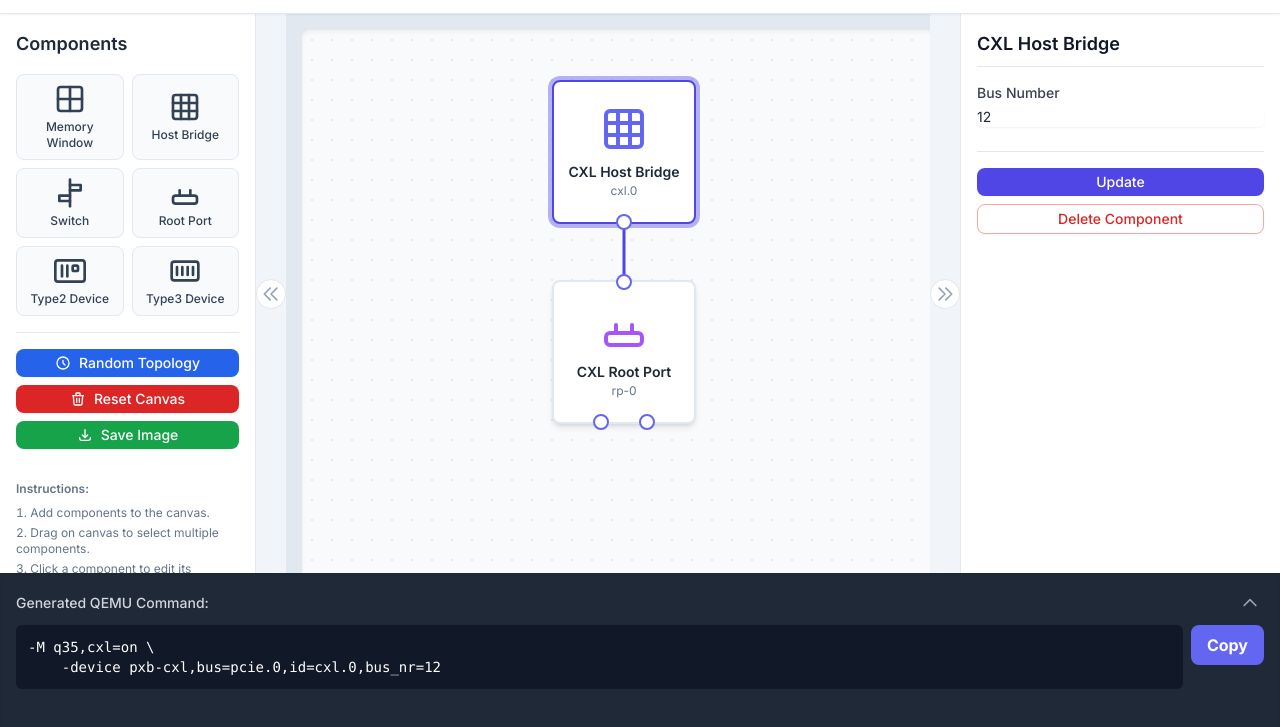
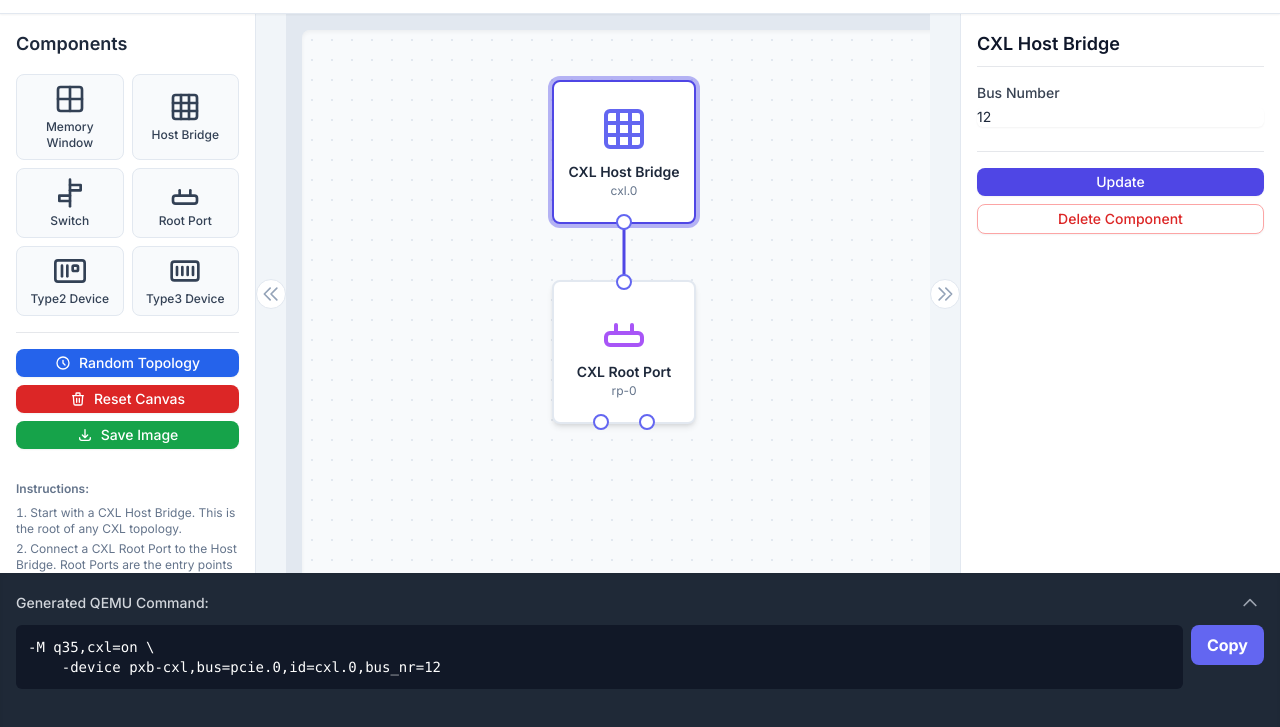
Before and after one commit to davidlohr/cxl-canvas, a plain HTML site: page index.html in a window 1280 px wide. Shown: the part 67-794 px from the top of the page. Drawn offline with nearby package versions, Linux system fonts and the light colour scheme.

Commit message:
Update index.html

```diff
--- a/index.html
+++ b/index.html
@@ -162,12 +162,10 @@
                 <div class="pt-4 text-xs text-slate-500">
                     <h3 class="font-semibold mb-2">Instructions:</h3>
                     <ol class="list-decimal list-inside space-y-1">
-                        <li>Add components to the canvas.</li>
-                        <li>Drag on canvas to select multiple components.</li>
-                        <li>Click a component to edit its properties.</li>
-                        <li>Connect components via their ports.</li>
-                        <li>Click a connected port to disconnect.</li>
-                        <li>Press 'Delete' key to remove selected component(s).</li>
+                        <li>Start with a CXL Host Bridge. This is the root of any CXL topology.</li>
+                        <li>Connect a CXL Root Port to the Host Bridge. Root Ports are the entry points into the CXL fabric.</li>
+                        <li>Connect Switches or Devices downstream from Root Ports or other Switches.</li>
+                        <li>Every topology requires at least one CXL Memory Window to map device memory to the host.</li>
                     </ol>
                 </div>
             </div>
```
